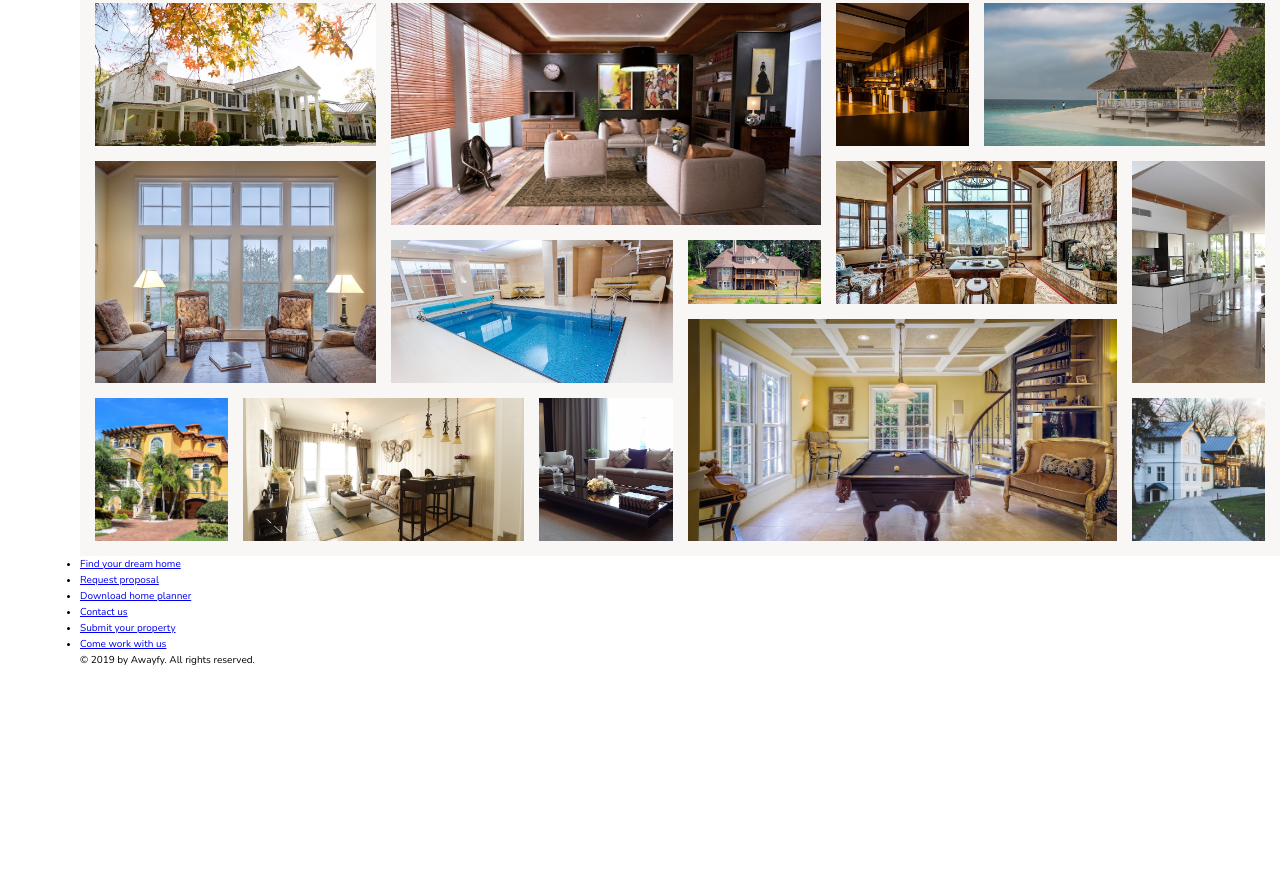
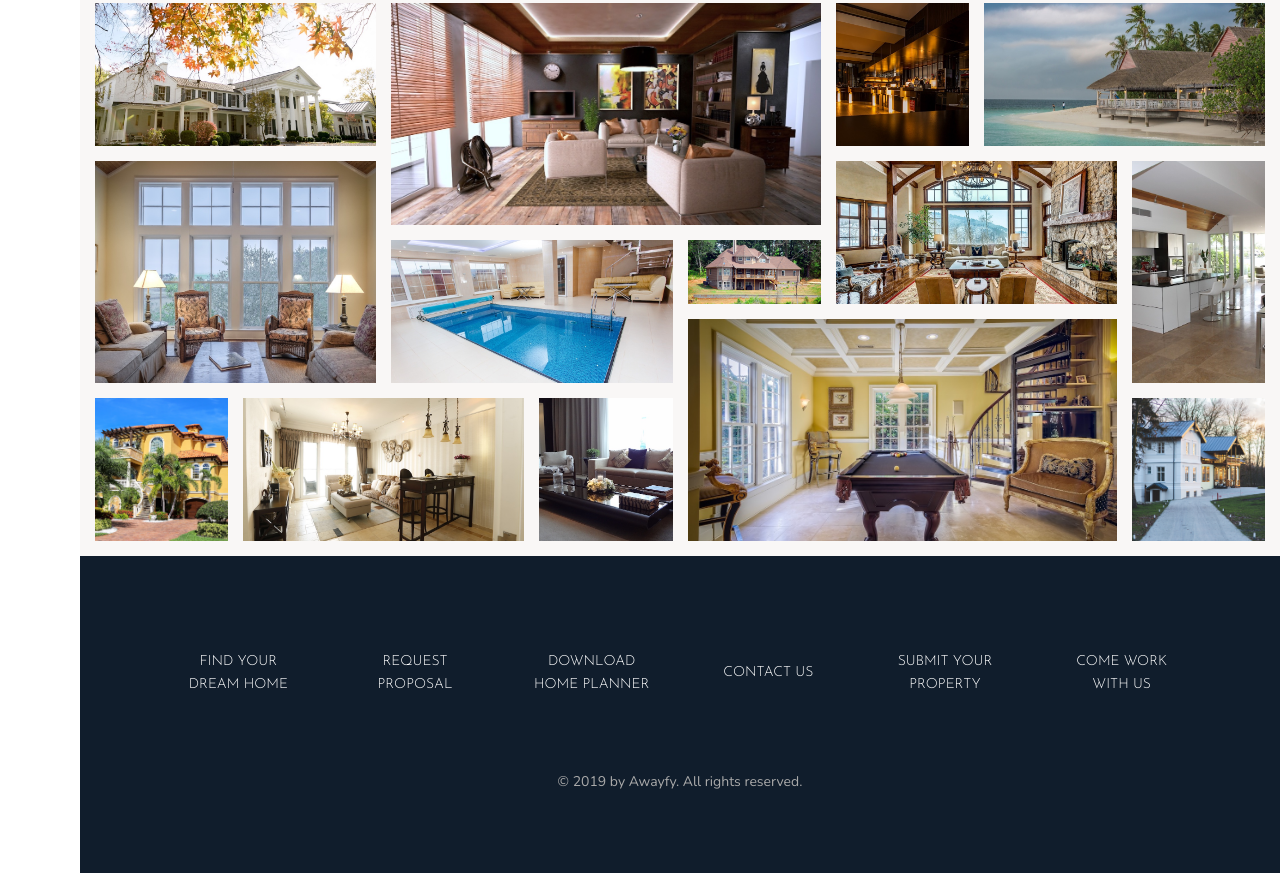
Before and after one commit to juliasj/awayfy, a website: page index.html in a window 1280 px wide. Shown: the part 3084-3957 px from the top of the page. Before the commit the page ends 3752 px from the top, so only its background shows below. Drawn offline with nearby package versions, Linux system fonts and the light colour scheme.

Commit message:
Add Footer styles

```diff
--- a/sass/_footer.scss
+++ b/sass/_footer.scss
@@ -1,4 +1,41 @@
 .footer {
     grid-column: full-start / full-end;
 
+    background-color: $color-secondary;
+    padding: 8rem;
 }
+
+.nav {
+    list-style: none;
+
+    display: grid;
+    grid-template-columns: repeat(auto-fit, minmax(15rem, 1fr));
+    grid-gap: 2rem;
+    align-items: center;
+
+    &__link:link,
+    &__link:visited {
+        display: block;
+        text-decoration: none;
+        font-family: $font-display;
+        font-size: 1.4rem;
+        color: #fff;
+        text-transform: uppercase;
+        text-align: center;
+        padding: 1.5rem;
+        transition: all .2s;
+    }
+
+    &__link:hover,
+    &__link:active {
+        background-color: rgba(#fff, .05);
+        transform: translateY(-3px);
+    }
+}
+
+.copyright {
+    font-size: 1.4rem;
+    color: $color-gray-light-2;
+    text-align: center;
+    margin-top: 6rem;
+}
```
Also changed, not shown: css/style.css.
